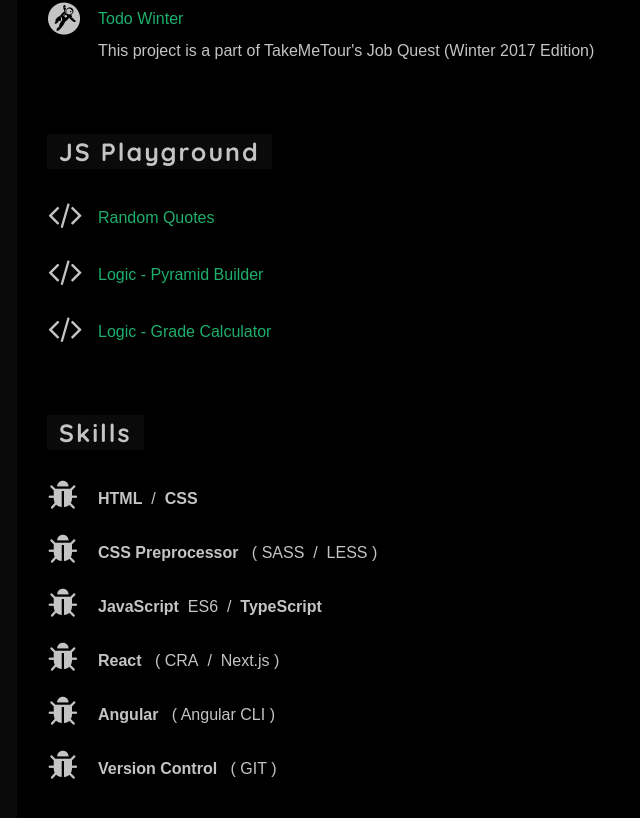
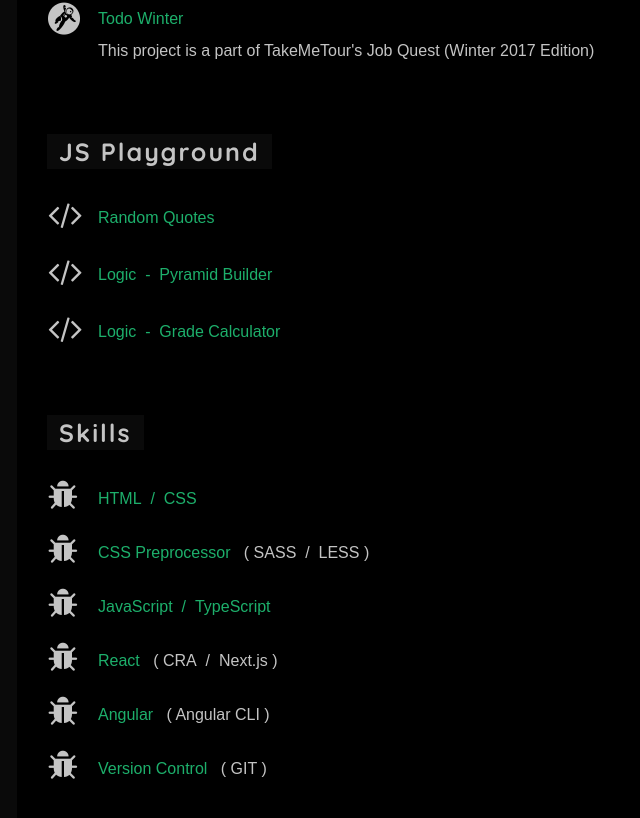
Before and after one commit to Nattasak/my-resume, a React (Create React App) app: page / in a window 1280 px wide. Shown: the part 660-1478 px from the top of the page, without its empty margins (243-883 px from the left). Built offline with nearby package versions, Linux system fonts and the light colour scheme.

Commit message:
change skills desc to link

```diff
--- a/src/Components/JSPlayground.js
+++ b/src/Components/JSPlayground.js
@@ -18,13 +18,13 @@
                 </li>
                 <li className="jsplayground-item">
                 <i className="fa fa-code fa-2x" aria-hidden="true"></i>
-                  <a href="https://cdn.rawgit.com/Nattasak/my-resume/gh-pages/assets/js-playground/logic/Pyramid-Builder.html" target="_blank" rel="noopener noreferrer">Logic - Pyramid Builder</a>
+                  <a href="https://cdn.rawgit.com/Nattasak/my-resume/gh-pages/assets/js-playground/logic/Pyramid-Builder.html" target="_blank" rel="noopener noreferrer">Logic{'  -  '}Pyramid Builder</a>
                   {/* <span className="separate">   |   </span>
                   <a className="not-active" href="" target="_blank" rel="noopener noreferrer">Source code</a> */}
                 </li>
                 <li className="jsplayground-item">
                 <i className="fa fa-code fa-2x" aria-hidden="true"></i>
-                  <a href="https://cdn.rawgit.com/Nattasak/my-resume/gh-pages/assets/js-playground/logic/Grade-Calculator.html" target="_blank" rel="noopener noreferrer">Logic - Grade Calculator</a>
+                  <a href="https://cdn.rawgit.com/Nattasak/my-resume/gh-pages/assets/js-playground/logic/Grade-Calculator.html" target="_blank" rel="noopener noreferrer">Logic{'  -  '}Grade Calculator</a>
                   {/* <span className="separate">   |   </span>
                   <a className="not-active" href="" target="_blank" rel="noopener noreferrer">Source code</a> */}
                 </li>
--- a/src/Components/Skills.js
+++ b/src/Components/Skills.js
@@ -12,27 +12,52 @@
               <ul className="skills-items">
                 <li className="skills-item">
                   <i className="fa fa-bug fa-2x" aria-hidden="true"></i>
-                  <span><b>HTML</b>{'  /  '}<b>CSS</b></span>
+                  <span>
+                    <a href="" target="_blank" rel="noopener noreferrer"></a>
+                    <a href="https://en.wikipedia.org/wiki/HTML" target="_blank" rel="noopener noreferrer">HTML</a>
+                    <span className="green">  /  </span>
+                    <a href="https://en.wikipedia.org/wiki/Cascading_Style_Sheets" target="_blank" rel="noopener noreferrer">CSS</a>
+                  </span>
                 </li>
                 <li className="skills-item">
                   <i className="fa fa-bug fa-2x" aria-hidden="true"></i>
-                  <span><b>CSS Preprocessor</b>{'   '}( SASS{'  /  '}LESS )</span>
+                  <span>
+                    <a href="https://developer.mozilla.org/en-US/docs/Glossary/CSS_preprocessor" target="_blank" rel="noopener noreferrer">CSS Preprocessor</a>
+                    {'   '}
+                    ( SASS{'  /  '}LESS )
+                  </span>
                 </li>
                 <li className="skills-item">
                   <i className="fa fa-bug fa-2x" aria-hidden="true"></i>
-                  <span><b>JavaScript</b>  ES6  /  <b>TypeScript</b></span>
+                  <span>
+                    <a href="https://en.wikipedia.org/wiki/JavaScript" target="_blank" rel="noopener noreferrer">JavaScript</a>
+                    <span className="green">  /  </span>
+                    <a href="https://www.typescriptlang.org/" target="_blank" rel="noopener noreferrer">TypeScript</a>
+                  </span>
                 </li>
                 <li className="skills-item">
                   <i className="fa fa-bug fa-2x" aria-hidden="true"></i>
-                  <span><b>React</b>{'   '}( CRA{'  /  '}Next.js )</span>
+                  <span>
+                    <a href="https://reactjs.org/" target="_blank" rel="noopener noreferrer">React</a>
+                    {'   '}
+                    ( CRA{'  /  '}Next.js )
+                  </span>
                 </li>
                 <li className="skills-item">
                   <i className="fa fa-bug fa-2x" aria-hidden="true"></i>
-                  <span><b>Angular</b>{'   '}( Angular CLI )</span>
+                  <span>
+                    <a href="https://angular.io/" target="_blank" rel="noopener noreferrer">Angular</a>
+                    {'   '}
+                    ( Angular CLI )
+                  </span>
                 </li>
                 <li className="skills-item">
                   <i className="fa fa-bug fa-2x" aria-hidden="true"></i>
-                  <span><b>Version Control</b>{'   '}( GIT )</span>
+                  <span>
+                    <a href="https://en.wikipedia.org/wiki/Version_control" target="_blank" rel="noopener noreferrer">Version Control</a>
+                    {'   '}
+                    ( GIT )
+                  </span>
                 </li>
               </ul>
             </div>
--- a/src/Styles/App.css
+++ b/src/Styles/App.css
@@ -15,6 +15,9 @@
 
 .flex-container {
   margin-top: 25px; }
+
+.green {
+  color: #1daf6b; }
 
 body {
   margin: 0;
--- a/src/Styles/Shared.css
+++ b/src/Styles/Shared.css
@@ -15,3 +15,6 @@
 
 .flex-container {
   margin-top: 25px; }
+
+.green {
+  color: #1daf6b; }
--- a/src/Styles/Shared.scss
+++ b/src/Styles/Shared.scss
@@ -19,3 +19,7 @@
 .flex-container {
     margin-top: 25px;
 }
+
+.green {
+  color: #1daf6b;
+}
```
